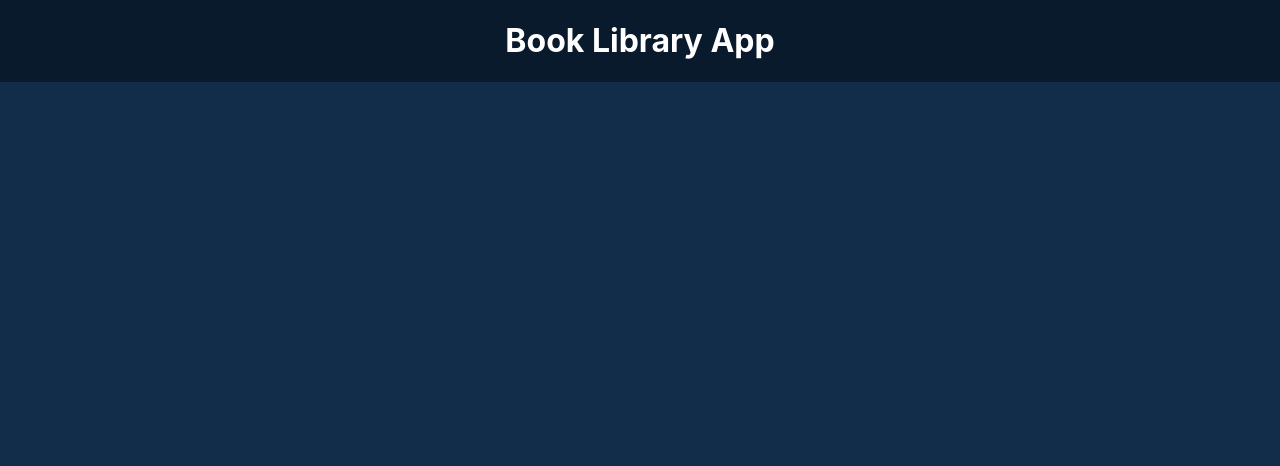
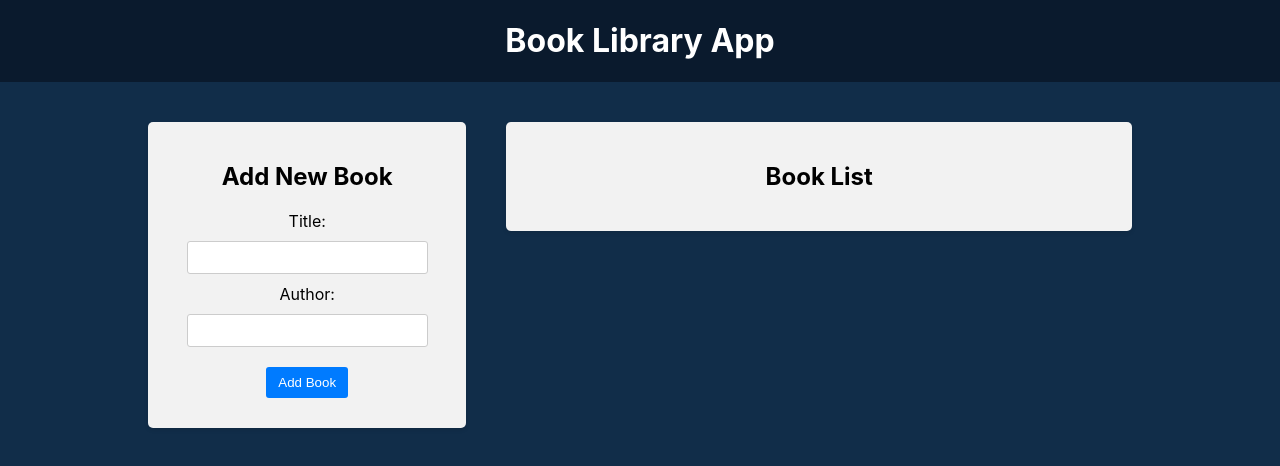
Before and after one commit to 7Sergey/Book-Library-App, a React (Vite) app in the folder frontend/: page / in a window 1280 px wide. Shown: the top 466 px of the page. Built offline with nearby package versions, Linux system fonts and the light colour scheme.

Commit message:
added BookForm, Booklist, Filter components

```diff
--- a/frontend/src/App.jsx
+++ b/frontend/src/App.jsx
@@ -1,4 +1,7 @@
 import "./App.css";
+import BookForm from "./components/BookForm/BookForm";
+import BookList from "./components/BookList/BookList";
+// import Filter from "./components/Filter/Filter";
 
 function App() {
   return (
@@ -6,6 +9,15 @@
       <header className="app-header">
         <h1>Book Library App</h1>
       </header>
+      <main className="app-main">
+        <div className="app-left-column">
+          <BookForm />
+        </div>
+        <div className="app-right-column">
+          {/* <Filter /> */}
+          <BookList />
+        </div>
+      </main>
     </div>
   );
 }
--- /dev/null
+++ b/frontend/src/components/BookForm/BookForm.css
@@ -0,0 +1,48 @@
+.book-form {
+    width: 100%;
+}
+
+.book-form label {
+    display: block;
+    width: 100%;
+    text-align: center;
+    margin-bottom: 10px;
+}
+
+.book-form input {
+    width: 80%;
+    padding: 8px;
+    margin-bottom: 10px;
+    border: 1px solid #ccc;
+    border-radius: 3px;
+}
+
+.book-form button {
+    background-color: #007bff;
+    color: #fff;
+    padding: 8px 12px;
+    border: none;
+    border-radius: 3px;
+    cursor: pointer;
+    margin: 10px;
+    transition: background-color 0.3s ease;
+}
+
+.book-form button:hover {
+    background-color: #0056b3;
+}
+
+.book-form .spinner {
+    animation: spinner 1s infinite linear;
+    margin-left: 10px;
+}
+
+@keyframes spinner {
+    from {
+        transform: rotate(0deg);
+    }
+
+    to {
+        transform: rotate(360deg);
+    }
+}
--- /dev/null
+++ b/frontend/src/components/BookForm/BookForm.jsx
@@ -0,0 +1,44 @@
+import { useState } from "react";
+import "./BookForm.css";
+
+const BookForm = () => {
+  const [title, setTitle] = useState("");
+  const [author, setAuthor] = useState("");
+
+  const handleSubmit = (e) => {
+    e.preventDefault();
+
+    if (title && author) {
+      setAuthor("");
+      setTitle("");
+    }
+  };
+
+  return (
+    <div className="app-block book-form">
+      <h2>Add New Book</h2>
+      <form onSubmit={handleSubmit}>
+        <div>
+          <label htmlFor="title">Title:</label>
+          <input
+            type="text"
+            id="title"
+            value={title}
+            onChange={(e) => setTitle(e.target.value)}
+          />
+        </div>
+        <div>
+          <label htmlFor="author">Author:</label>
+          <input
+            type="text"
+            id="author"
+            value={author}
+            onChange={(e) => setAuthor(e.target.value)}
+          />
+        </div>
+        <button type="submit">Add Book</button>
+      </form>
+    </div>
+  );
+};
+export default BookForm;
--- /dev/null
+++ b/frontend/src/components/BookList/BookList.css
@@ -0,0 +1,61 @@
+.book-list ul {
+    padding: 0;
+    margin: 20px -20px;
+    list-style: none;
+}
+
+.book-list li {
+    display: flex;
+    justify-content: space-between;
+    align-items: center;
+    width: auto;
+    padding: 10px 20px;
+    border-bottom: 1px solid #ccc;
+    background-color: #fff;
+    list-style-type: none;
+}
+
+.book-list li:nth-child(even) {
+    background-color: #f2f2f2;
+}
+
+.book-list li:hover {
+    background-color: #dbe4f8;
+}
+
+.book-list button {
+    background-color: #fff;
+    color: red;
+    border: 1px solid red;
+    padding: 8px 12px;
+    border-radius: 3px;
+    cursor: pointer;
+    transition: background-color 0.3s ease;
+}
+
+.book-list button:hover {
+    background-color: #fdd;
+}
+
+.book-list .highlight {
+    background-color: #ff0;
+}
+
+.book-list .book-info {
+    flex: 1;
+    text-align: left;
+}
+
+.book-list .book-actions {
+    display: flex;
+    align-items: center;
+}
+
+.book-list .star-icon {
+    width: 24px;
+    height: 24px;
+    margin: 0 20px;
+    cursor: pointer;
+    transition: color 0.3s ease;
+    color: #fca510;
+}
--- /dev/null
+++ b/frontend/src/components/BookList/BookList.jsx
@@ -0,0 +1,11 @@
+import "./BookList.css";
+
+const BookList = () => {
+  return (
+    <div className="app-block book-list">
+      <h2>Book List</h2>
+    </div>
+  );
+};
+
+export default BookList;
--- /dev/null
+++ b/frontend/src/components/Filter/Filter.css
@@ -0,0 +1,50 @@
+.filter-row {
+    display: flex;
+    justify-content: space-between;
+    align-items: center;
+}
+
+.filter-group {
+    flex: 1;
+    text-align: center;
+}
+
+.filter input[type='text'] {
+    width: 80%;
+    padding: 8px;
+    border: 1px solid #ccc;
+    border-radius: 3px;
+}
+
+.filter button {
+    background-color: #007bff;
+    color: #fff;
+    padding: 8px 12px;
+    border: none;
+    border-radius: 3px;
+    cursor: pointer;
+    margin: 10px;
+    transition: background-color 0.3s ease;
+}
+
+.filter button:hover {
+    background-color: #0056b3;
+}
+
+@media screen and (max-width: 1024px) {
+    .filter-row {
+        flex-direction: column;
+        align-items: stretch;
+    }
+
+    .filter-group {
+        width: 100%;
+        margin: auto;
+        margin-bottom: 10px;
+    }
+
+    .filter button {
+        margin: 10px auto 0;
+        max-width: 50%;
+    }
+}
--- /dev/null
+++ b/frontend/src/components/Filter/Filter.jsx
@@ -0,0 +1,11 @@
+import "./Filter.css";
+
+const Filter = () => {
+  return (
+    <div className="app-block filter">
+      <h2>Filters</h2>
+    </div>
+  );
+};
+
+export default Filter;
```
